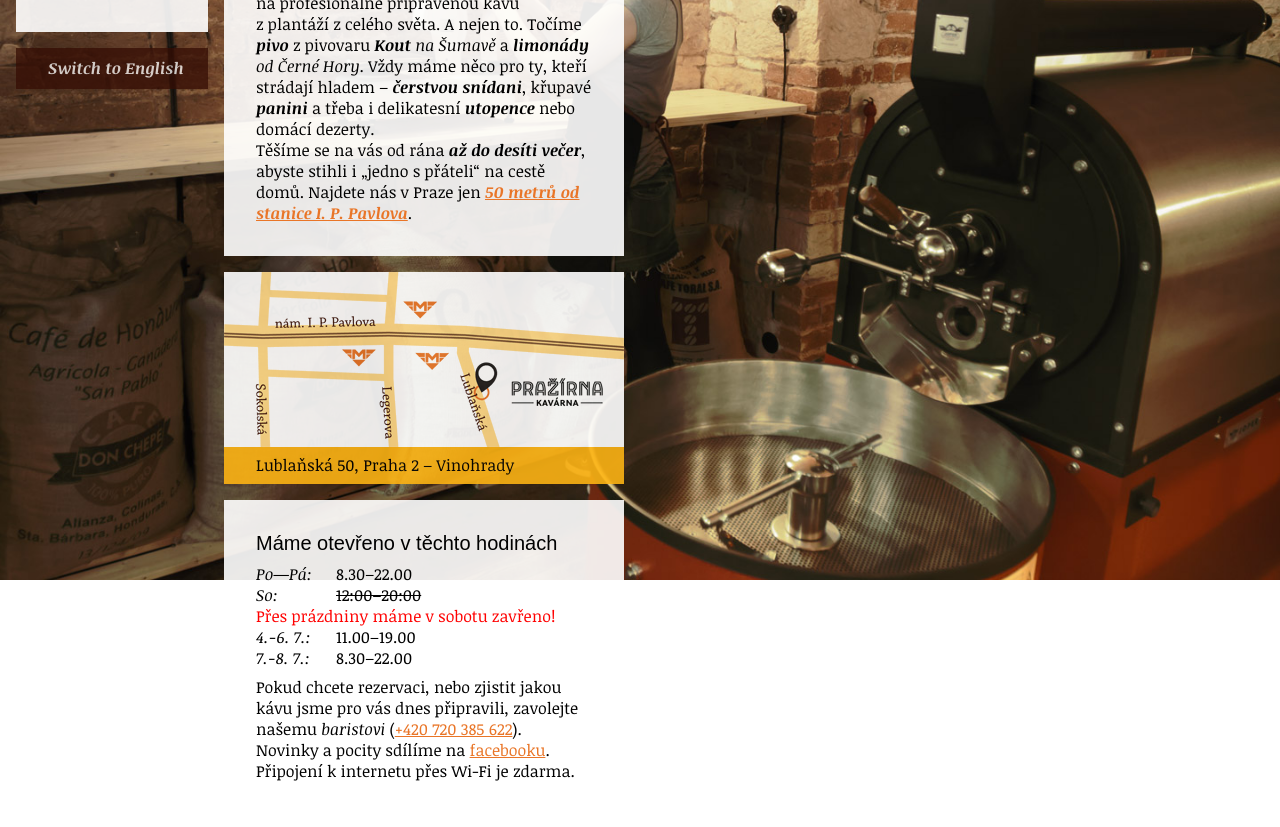
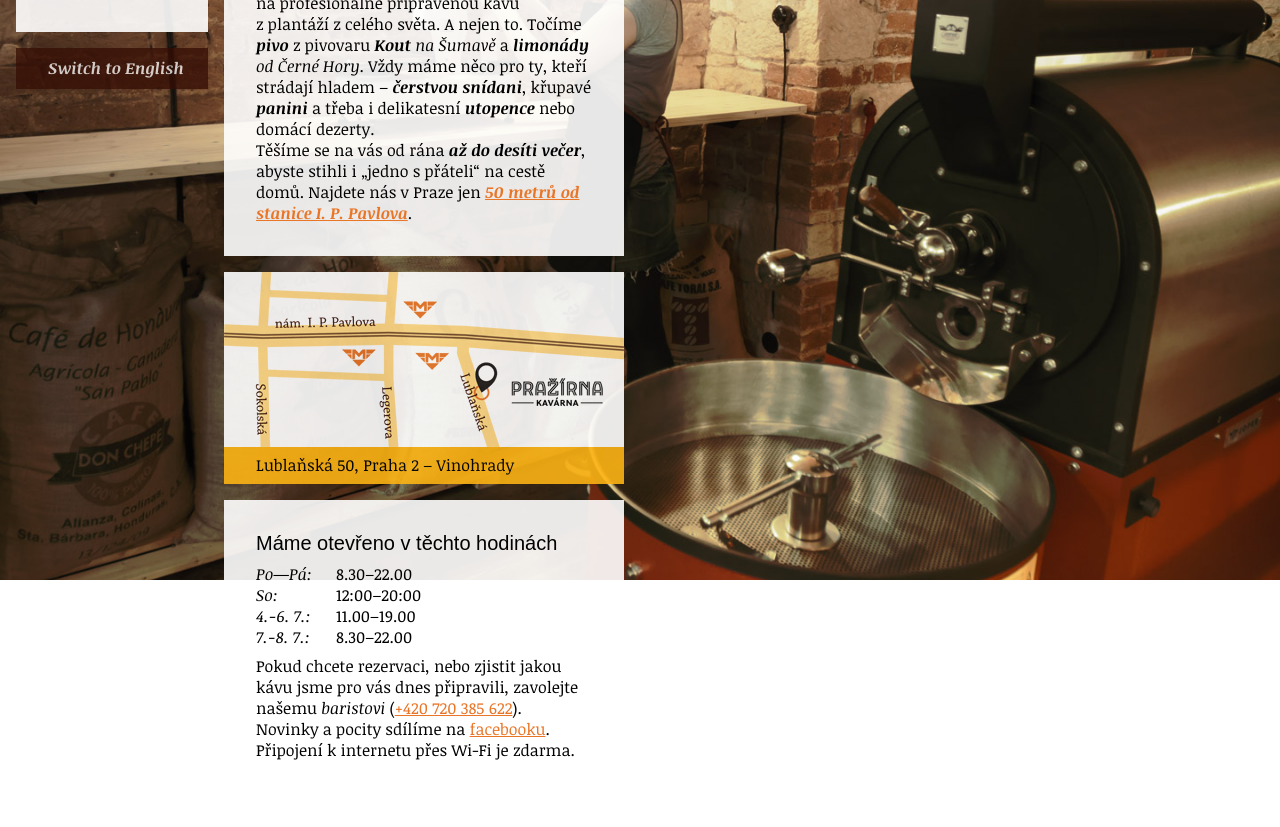
Before and after one commit to MrBrezina/kavarnaprazirna.cz, a plain HTML site: page index.html in a window 1280 px wide. Shown: the part 220-1047 px from the top of the page. Drawn offline with nearby package versions, Linux system fonts and the light colour scheme; a web font is replaced by a local one.

Commit message:
Prázdniny otevřeno (v češtině)

```diff
--- a/index.html
+++ b/index.html
@@ -117,8 +117,8 @@
         <dd>8.30–22.00</dd>
 
         <dt>So:</dt>
-        <del> <dd>12:00–20:00</dd>  </del>     <!-- pro preskrtnuti pridat dely <del> a </del>-->
-        <font color="red">Přes prázdniny máme v sobotu zavřeno!</font>
+        <!--<del>--> <dd>12:00–20:00</dd>  <!--</del>-->     <!-- pro preskrtnuti pridat dely <del> a </del>-->
+        <!--<font color="red">Přes prázdniny máme v sobotu zavřeno!</font>-->
 
         <dt>4.-6. 7.:</dt>
         <dd>11.00–19.00</dd>
```
